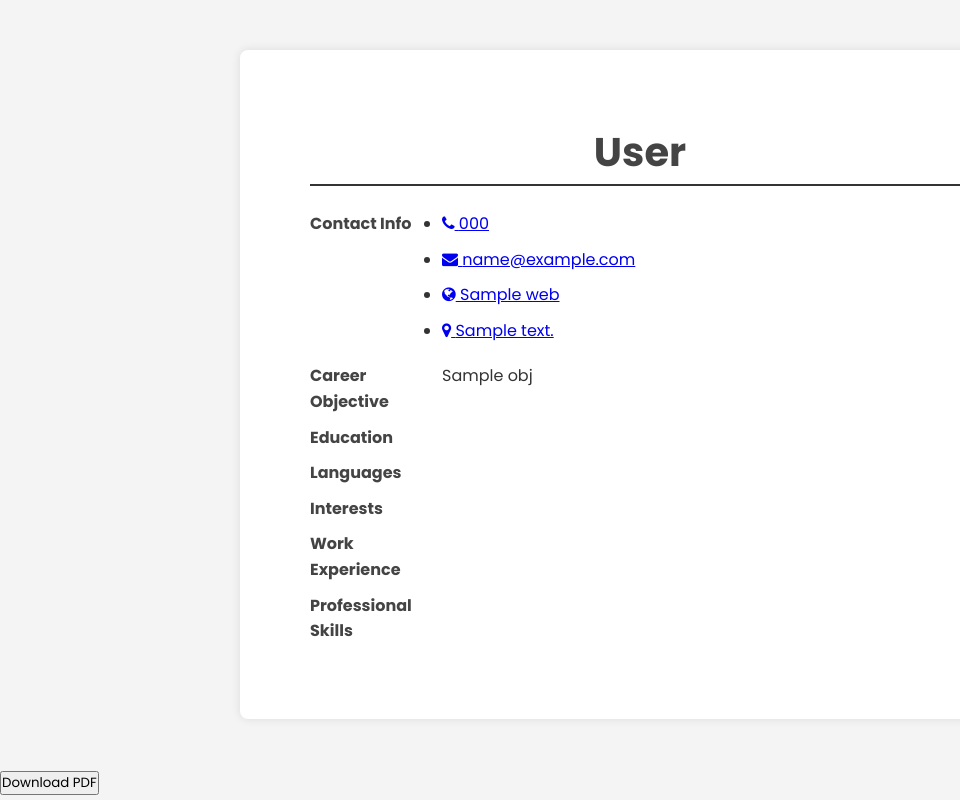
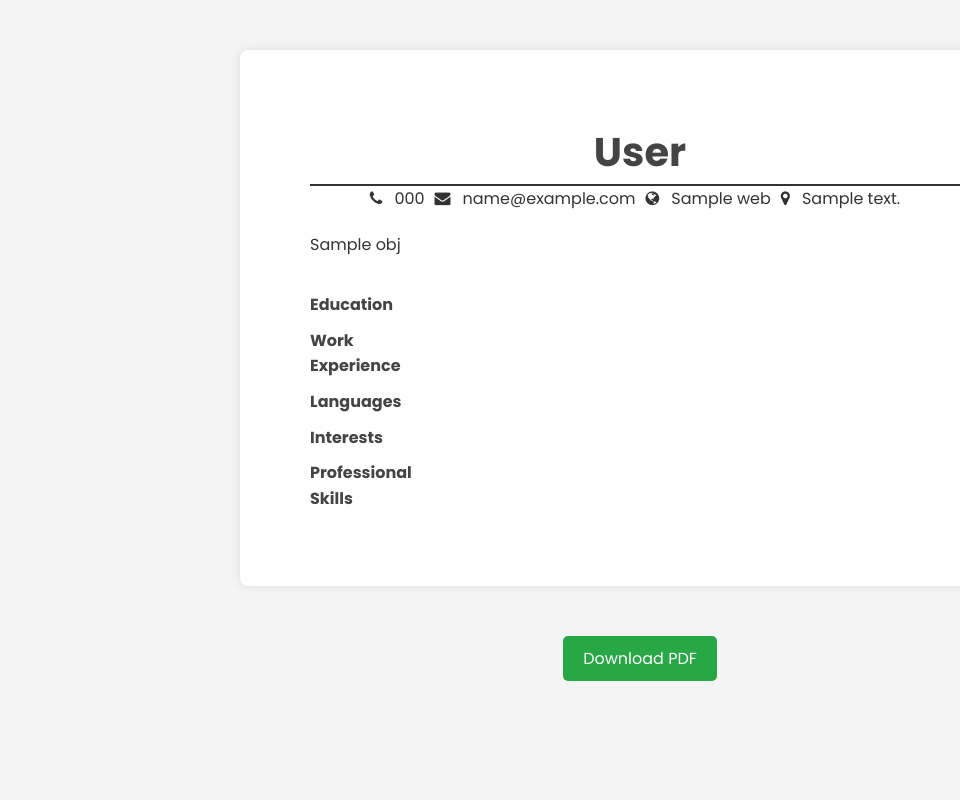
Before and after one commit to rexflores/Resume-Generator, a Flask app: template templates/resume.html in a window 1280 px wide. Shown: the whole page, without its empty margins (0-960 px from the left). Run offline with Flask 3, Linux system fonts and the light colour scheme; the template is opened without the code that fills it: most values are stand-ins (such as "Sample title", 1, 10 or a date in 2020); some libraries are stand-ins or nearby versions.

Commit message:
edit resume.html

```diff
--- a/templates/resume.html
+++ b/templates/resume.html
@@ -15,10 +15,6 @@
     <main class="container" id="resume">
         <header class="profileText">
             <h1>{{ data.fullname }}</h1>
-        </header>
-
-        <section class="contactInfo">
-            <h2>Contact Info</h2>
             <ul>
                 <li>
                     <a href="tel:{{ data.contactnumber }}" target="_blank">
@@ -45,52 +41,20 @@
                     </a>
                 </li>
             </ul>
-        </section>
-
-        <section class="profile">
-            <h2>Career Objective</h2>
             <p>{{ data.obj }}</p>
-        </section>
+        </header>
 
         <section class="education">
             <h2>Education</h2>
-            <ul>
             {% for i in range(1, 100) %}
             {% if data['year' + i|string()] %}
-                <li>
+            <div class="educ">
                 <p>{{ data['year' + i|string()] }}</p>
                 <p>{{ data['educLevel' + i|string()] }}</p>
                 <p>{{ data['school' + i|string()] }}</p>
-                </li>
+            </div>
             {% endif %}
             {% endfor %}
-            </ul>
-        </section>
-
-        <section class="language">
-            <h2>Languages</h2>
-            <ul>
-                {% for i in range(1, 100) %}
-                {% if data['lang' + i|string()] %}
-                <li>
-                    <span class="text">{{ data['lang' + i|string()] }}</span>
-                </li>
-                {% endif %}
-                {% endfor %}
-            </ul>
-        </section>
-
-        <section class="interest">
-            <h2>Interests</h2>
-            <ul>
-                {% for i in range(1, 100) %}
-                {% if data['inter' + i|string()] %}
-                <li>
-                    <span class="text">{{ data['inter' + i|string()] }}</span>
-                </li>
-                {% endif %}
-                {% endfor %}
-            </ul>
         </section>
 
         <section class="work-experience">
@@ -111,6 +75,28 @@
             {% endfor %}
         </section>
 
+        <section class="language">
+            <h2>Languages</h2>
+            <div class="language-list">
+                {% for i in range(1, 100) %}
+                {% if data['lang' + i|string()] %}
+                <p>{{ data['lang' + i|string()] }}</p>
+                {% endif %}
+                {% endfor %}
+            </div>
+        </section>
+
+        <section class="interest">
+            <h2>Interests</h2>
+            <div class="interest-list">
+                {% for i in range(1, 100) %}
+                {% if data['inter' + i|string()] %}
+                <p>{{ data['inter' + i|string()] }}</p>
+                {% endif %}
+                {% endfor %}
+            </div>
+        </section>
+
         <section class="skills">
             <h2>Professional Skills</h2>
             <div class="skill-list">
@@ -123,7 +109,9 @@
         </section>
     </main>
 
+    <footer class="resume-footer">
         <button onclick="downloadPDF()">Download PDF</button>
+    </footer>
 
     <script src="static/scripts/resume.js"></script>
 </body>
```
Lines whose indentation alone changed are shown as unchanged.
